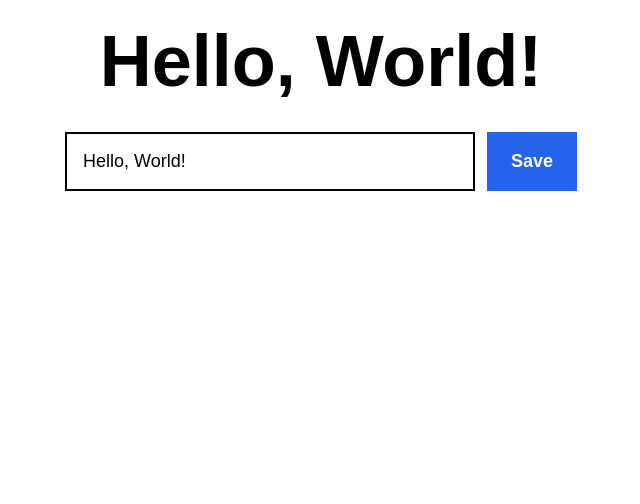
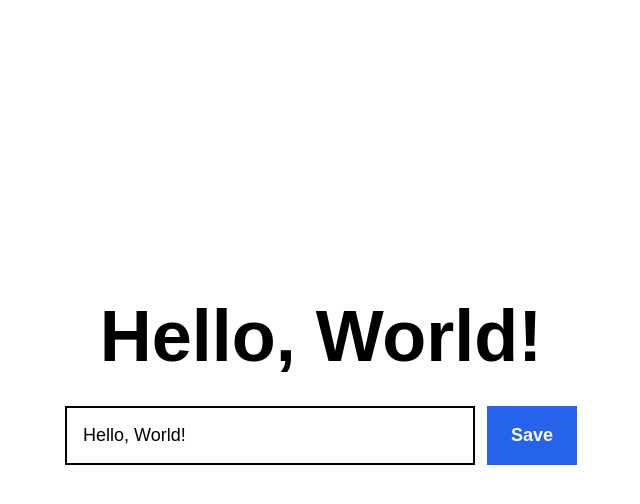
Before and after one commit to ThanhNV121097/project-6c2383e6, a Next.js app in the folder code/frontend/: page / in a window 1280 px wide. Shown: the top 504 px of the page, without its empty margins (319-959 px from the left). Built offline with nearby package versions, Linux system fonts and the light colour scheme.

Commit message:
Center greeting section viewport

```diff
--- a/code/frontend/components/PersistEditableGreeting.module.css
+++ b/code/frontend/components/PersistEditableGreeting.module.css
@@ -1,5 +1,8 @@
 .section {
+  display: grid;
+  align-content: center;
   width: min(100%, 560px);
+  min-height: 100vh;
   margin: var(--space-0) auto;
   padding: var(--space-page-padding);
   text-align: center;
```
